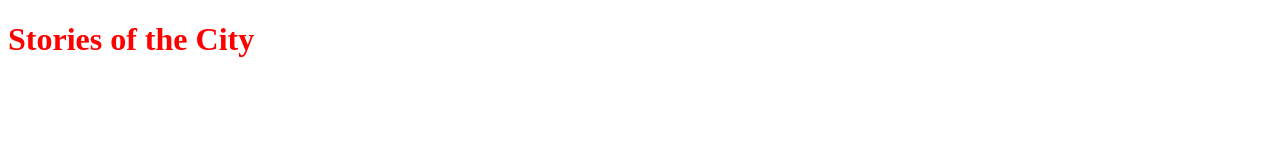
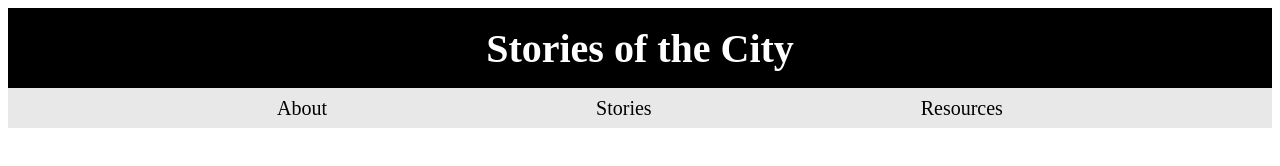
Before and after one commit to lexiemidtun/storiesofthecity, a plain HTML site: page index.html in a window 1280 px wide. Drawn offline with Linux system fonts and the light colour scheme.

Commit message:
Started top bar and sports for nav links. Basic temporary formating until design is decided.

```diff
--- a/index.html
+++ b/index.html
@@ -12,7 +12,15 @@
   </head>
 
   <body>
-  <h1> Stories of the City </h1>
+	<div class="topbar">
+		<h1> Stories of the City </h1>
+	</div>
+
+	<div class="topnav">
+		<a>About</a>
+		<a>Stories</a>
+		<a>Resources</a>
+	</div>
   </body>
 
   </html>
--- a/styles.css
+++ b/styles.css
@@ -1,15 +1,36 @@
+/*Top Bar */
+.topbar{
+	background-color: black;
+	overflow: hidden;
+	display: flex;
 
-h1 {
-	color: red;
+	justify-content: center;
+	align-items: center;
+	min-height : 80px;
+	width: 100%;
+
 }
 
-p,
-li {
-	color: green;
+.topbar h1{
+	color: white;
+	font-size: 40px;
+	margin: 0
 }
 
-/*class*/
-.special {
-  color: orange;
-  font-weight: bold;
+/*Bar with the links to pages*/
+.topnav {
+	background-color: #e8e8e8;
+	display: flex;
+
+	justify-content: space-evenly;
+	align-items: center;
+	min-height : 40px;
+	width: 100%;
 }
+
+.topnav a{
+	font-size: 20px;
+	color: black;
+	text-decoration: none;
+
+}
```
